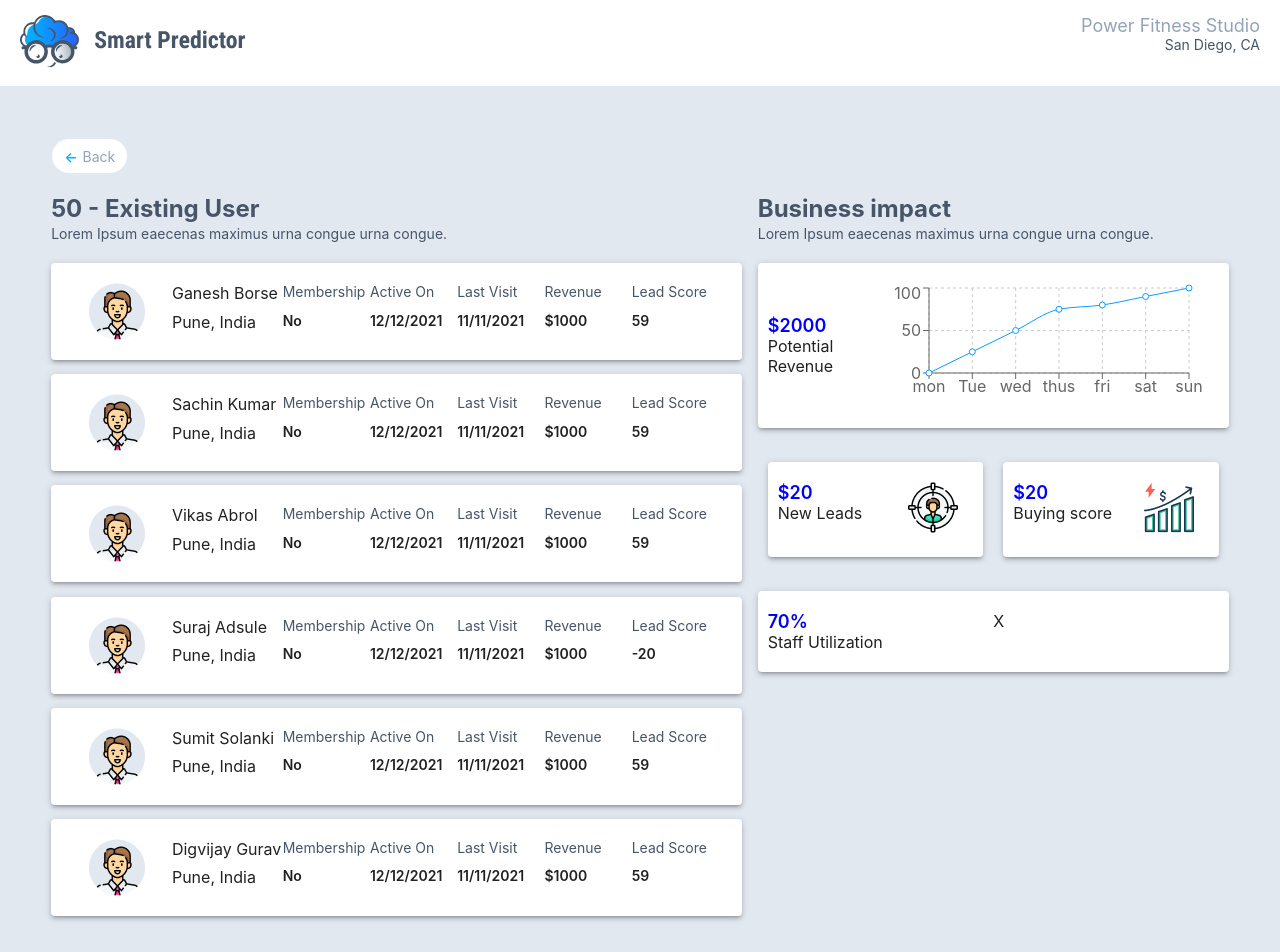
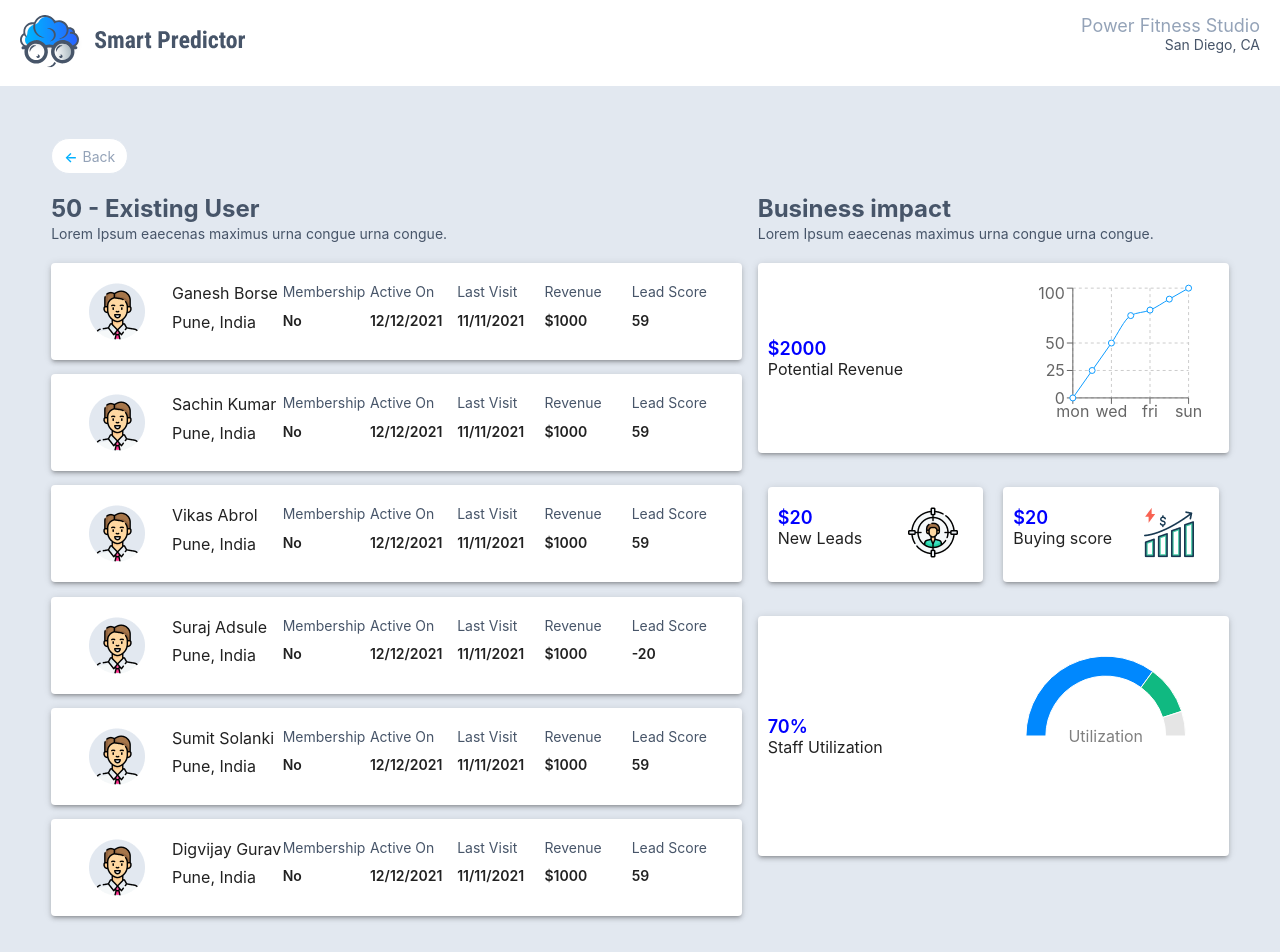
Before and after one commit to sumit-solanki/smart-predictor, a React (Create React App) app: page /detail in a window 1280 px wide. Shown: the top 952 px of the page. Built offline with nearby package versions, Linux system fonts and the light colour scheme.

Commit message:
added pie chart and fix css style

```diff
--- a/package.json
+++ b/package.json
@@ -11,6 +11,7 @@
     "@testing-library/jest-dom": "^5.16.1",
     "@testing-library/react": "^12.1.2",
     "@testing-library/user-event": "^13.5.0",
+    "classnames": "^2.3.1",
     "node-sass": "^7.0.1",
     "react": "^17.0.2",
     "react-dom": "^17.0.2",
--- a/src/App.scss
+++ b/src/App.scss
@@ -178,6 +178,11 @@
             color: #475569;
             margin-right: 10px;
             cursor: pointer;
+            &.selectedBtn{
+              color: white;
+              background-color: #2962ff;
+              border: 1px solid #2962ff;
+            }
           }
         }
         .main-btn-row {
--- a/src/Home/PredictorWidget.js
+++ b/src/Home/PredictorWidget.js
@@ -5,7 +5,7 @@ import CustomizedDialogs from "./CustomizedDialogs";
 import Paper from "@mui/material/Paper";
 import { styled } from "@mui/material/styles";
 import { useNavigate } from "react-router-dom";
-
+import classNames from "classnames";
 const Item = styled(Paper)(({ theme }) => ({
   ...theme.typography.body2,
   color: theme.palette.text.secondary,
@@ -17,6 +17,7 @@ const Item = styled(Paper)(({ theme }) => ({
 
 const PredictorWidget = () => {
   const [openDialog, setDialogVisiblity] = React.useState(false);
+  const [selectedDay,setSelectedDay] = React.useState("today")
   let navigate = useNavigate();
 
   const naviateToDetail = () => {
@@ -87,6 +88,9 @@ const PredictorWidget = () => {
       </div>
     );
   };
+  const handleOnClickOnDays = (selectedDay) =>{
+    setSelectedDay(selectedDay)
+  }
   return (
     <div className="widget-wrapper">
       <div className="widget-head">Smart predictor</div>
@@ -99,9 +103,9 @@ const PredictorWidget = () => {
           Lorem Ipsum eaecenas maximus urna congue urna congue.
         </div>
         <div className="button-row">
-          <button className="widget-btn">Today</button>
-          <button className="widget-btn">Next 7 Days</button>
-          <button className="widget-btn">Next 30 Days</button>
+          <button className={classNames("widget-btn",{'selectedBtn':selectedDay === "today"})} onClick={()=>handleOnClickOnDays("today")}>Today</button>
+          <button className={classNames("widget-btn",{'selectedBtn':selectedDay === "next7"})} onClick={()=>handleOnClickOnDays("next7")}>Next 7 Days</button>
+          <button className={classNames("widget-btn",{'selectedBtn':selectedDay === "next30"})} onClick={()=>handleOnClickOnDays("next30")}>Next 30 Days</button>
         </div>
         <div className="main-btn-row">
           <button
--- a/src/Home/RevenueLineChart.js
+++ b/src/Home/RevenueLineChart.js
@@ -6,6 +6,7 @@ import {
   YAxis,
   CartesianGrid,
   Tooltip,
+  ResponsiveContainer
 } from "recharts";
 
 const data = [
@@ -41,9 +42,8 @@ const data = [
 
 export default function RevenueLineChart() {
   return (
+    <ResponsiveContainer width="100%" height={150}>
     <LineChart
-      width={370}
-      height={125}
       data={data}
       margin={{
         top: 5,
@@ -64,5 +64,6 @@ export default function RevenueLineChart() {
         activeDot={{ r: 8 }}
       />
     </LineChart>
+    </ResponsiveContainer>
   );
 }
--- /dev/null
+++ b/src/Home/StaffUtilization.js
@@ -0,0 +1,34 @@
+import React from "react";
+import {
+  PieChart,
+  Pie,
+  Cell,
+  Tooltip,
+  ResponsiveContainer,
+  Label,
+} from "recharts";
+
+export default function StaffUtilization({graphData}) {
+  const data= graphData || []
+  return (
+    <ResponsiveContainer width="100%" height={200}>
+      <PieChart>
+        <Tooltip />
+        <Pie
+          data={data}
+          startAngle={180}
+          endAngle={0}
+          innerRadius={60}
+          outerRadius={80}
+          fill="#8884d8"
+          dataKey="value"
+        >
+          <Label value="Utilization" offset={0} position={"center"} />
+          {data.map((entry, index) => (
+            <Cell key={`cell-${index}`} fill={entry.color} />
+          ))}
+        </Pie>
+      </PieChart>
+    </ResponsiveContainer>
+  );
+}
--- a/src/Home/Summary.js
+++ b/src/Home/Summary.js
@@ -4,14 +4,17 @@ import { styled } from "@mui/material/styles";
 import CardImg from "./CardSvg.svg";
 import PredictorWidget from './PredictorWidget';
 import SalesBarChart from './SalesBarChart';
+import StaffUtilization from './StaffUtilization';
 const Item = styled(Paper)(({ theme }) => ({
   ...theme.typography.body2,
   color: theme.palette.text.secondary,
   padding: "20px",
   textAlign: "left",
-  // height: 60,
-  // lineHeight: '60px',
 }));
+const staffData =[
+    { name: "Group A", value: 70, color:"#0088FE" },
+    { name: "", value: 10 , color:"#E5E5E5" },
+  ];
 const Summary = () => {
   const renderDataCard = () => {
     return (
@@ -64,7 +67,9 @@ const Summary = () => {
               </Item>
             </div>
             <div className="">
-              <Item elevation={2}>small</Item>
+              <Item elevation={2}>
+                  <StaffUtilization  graphData={staffData} />
+              </Item>
             </div>
           </div>
         </div>
--- a/src/Home/businessImpactCards.js
+++ b/src/Home/businessImpactCards.js
@@ -3,6 +3,14 @@ import Paper from '@mui/material/Paper';
 import RevenueLineChart from './RevenueLineChart';
 import newLeadsAvatar from './newLeads.png';
 import buyingScoreAvatar from './buyingScore.png';
+import StaffUtilization from './StaffUtilization';
+const staffData =[
+    { name: "Group A", value: 70, color:"#0088FE" },
+
+    { name: "Group D", value: 20, color:"#10B981" },
+    { name: "", value: 10 , color:"#E5E5E5" },
+
+  ];
 const BusinessImpactCards = () => {
     return (
         <div className='biCardsWrapper'>
@@ -41,7 +49,7 @@ const BusinessImpactCards = () => {
                     <span className='biLabel'>Staff Utilization</span>
                 </div>
                 <div className='potentialRevenueGraph'>
-                    X
+                <StaffUtilization graphData={staffData} />
                 </div>
             </Paper>
         </div>
--- a/src/Home/detailedLeadCard.js
+++ b/src/Home/detailedLeadCard.js
@@ -9,12 +9,13 @@ import InputLabel from '@mui/material/InputLabel';
 import FormControlLabel from '@mui/material/FormControlLabel';
 import Checkbox from '@mui/material/Checkbox';
 import Button from '@mui/material/Button';
-import { Link } from 'react-router-dom';
+import { useNavigate } from "react-router-dom";
 
 const DetailedLeadCard = ({data}) => {
     const [openDialog, setDialogVisiblity] = React.useState(false);
     const [selectedLead, setSelectedLead] = React.useState('');
     const [repName, setRepName] = React.useState('');
+    let navigate = useNavigate();
 
     const showLeadDetils = (user) => {
         setDialogVisiblity(true);
@@ -102,7 +103,7 @@ const DetailedLeadCard = ({data}) => {
                     <span>Note:</span> After sending a communication to a selected user this lead will automatically be added to the Lead Management sales pipeline.
                 </div>
                 <div className='leadSendNotificationBtn'>
-                    <Button variant="contained"><Link to="/successful">Send</Link></Button>
+                    <Button variant="contained" onClick={()=>navigate("/successful")}>Send</Button>
                 </div>
             </div>
         )
```
Also changed, not shown: 1 other file (tests, documents, lock files or other folders).
